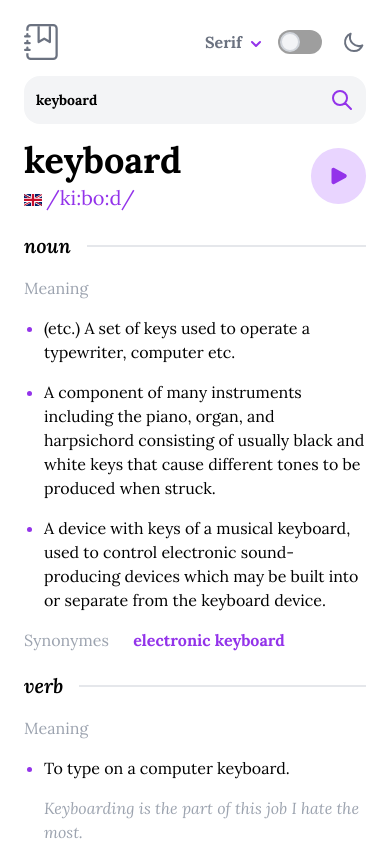
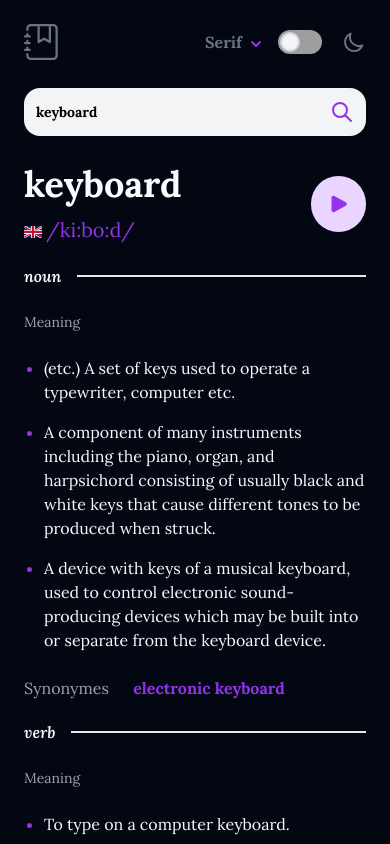
Before and after one commit to leanmarin/frontend-mentor, a React (Vite) app in the folder dictionary-web-app/: page / in a window 390 px wide. Shown: the top 844 px of the page. Built offline with nearby package versions, Linux system fonts and the light colour scheme; grey boxes are pictures that could not be loaded.

Commit message:
fix: some style changes

```diff
--- a/dictionary-web-app/index.html
+++ b/dictionary-web-app/index.html
@@ -6,7 +6,7 @@
     <meta name="viewport" content="width=device-width, initial-scale=1.0" />
     <title>Vite + React</title>
   </head>
-  <body>
+  <body class="dark">
     <div id="root"></div>
     <script type="module" src="/src/main.jsx"></script>
   </body>
--- a/dictionary-web-app/src/App.jsx
+++ b/dictionary-web-app/src/App.jsx
@@ -6,9 +6,12 @@ import { Header, SearchBar, ResultsPane } from './components'
 function App() {
   const [activeFont, setActiveFont] = useState('font-serif')
   const [darkModeOn, setDarkMondeOn] = useState(false)
+  const darkMode = ['dark:bg-gray-950 dark:text-slate-50']
 
   return (
-    <div className={`container p-6 mx-auto flex flex-col gap-4 ${activeFont}`}>
+    <div
+      className={`container p-6 md:p-12 mx-auto flex flex-col gap-7 ${activeFont}  md:gap-10 lg:max-w-4xl dark:bg-gray-950 dark:text-slate-50`}
+    >
       <Header />
       <SearchBar />
       <ResultsPane />
--- a/dictionary-web-app/src/components/LanguageToggle.jsx
+++ b/dictionary-web-app/src/components/LanguageToggle.jsx
@@ -3,6 +3,12 @@
   'dark:bg-gray-700',
   'dark:border-gray-600',
   'peer-focus:ring-blue-300',
+
+  peer-checked:after:border-gray-300,
+  after:bg-gray-100,
+  after:border-2
+  after:border-gray-300,
+
 ] */
 
 import { useState } from 'react'
@@ -13,7 +19,7 @@ function LanguageToggle({ label = '' }) {
   return (
     <label className="relative inline-flex items-center cursor-pointer">
       <input className="sr-only peer" type="checkbox" value="" />
-      <div className="w-11 h-6 bg-[url('./GB.svg')] bg-opacity-25 bg-no-repeat bg-cover bg-center peer-focus:outline-none peer-focus:ring-4 rounded-full peer peer-checked:after:translate-x-full peer-focus:ring-gray-300 peer-checked:after:border-gray-300 after:content-[''] after:absolute after:top-[2px] after:left-[2px] after:bg-gray-100 after:border-gray-300 after:border-2 after:rounded-full after:h-5 after:w-5 after:transition-all peer-checked:bg-[url('./US.svg')] peer-checked:bg-con peer-checked:bg-no-repeat peer-checked:bg-center" />
+      <div className="w-11 h-6 bg-[url('./GB.svg')] bg-opacity-25 bg-no-repeat bg-cover bg-center peer-focus:outline-none peer-focus:ring-2 rounded-full peer peer-checked:after:translate-x-full peer-focus:ring-gray-300 dark:peer-focus:ring-gray-700 peer-checked:after:border-gray-300 after:content-[''] after:absolute after:top-[2px] after:left-[2px] after:bg-white after:border-gray-300 after:border-2 after:rounded-full after:h-5 after:w-5 after:transition-all peer-checked:bg-[url('./US.svg')] peer-checked:bg-con peer-checked:bg-no-repeat peer-checked:bg-center dark:peer-checked:after:border-gray-300 dark:after:bg-gray-100" />
       {label && (
         <span className="ml-3 text-sm font-medium text-gray-900 dark:text-gray-300" />
       )}
--- a/dictionary-web-app/src/components/ResultsPane.jsx
+++ b/dictionary-web-app/src/components/ResultsPane.jsx
@@ -6,9 +6,9 @@ function ResultsPane() {
   return (
     <div className="flex flex-col gap-5">
       <main className="flex items-center justify-between">
-        <div>
-          <h1 className="mb-1 text-4xl font-bold">keyboard</h1>
-          <p className="text-xl text-purple-600">
+        <div className="flex gap-2 flex-col">
+          <h1 className="mb-1 text-4xl font-bold md:text-5xl">keyboard</h1>
+          <p className="text-xl text-purple-600 md:text-2xl">
             <GB className="inline h-3 mr-1" />
             /ki:bo:d/
           </p>
@@ -17,11 +17,11 @@ function ResultsPane() {
           <HiPlay className="text-2xl" />
         </div>
       </main>
-      <section className="flex flex-col gap-4">
-        <h2 className="flex items-center gap-4 text-xl italic font-semibold">
+      <section className="flex flex-col gap-6">
+        <h2 className="flex items-center gap-4 md:text-lg italic font-semibold">
           noun <span className="w-full h-[2px] bg-gray-200" />
         </h2>
-        <h3 className="text-gray-400 text-md">Meaning</h3>
+        <h3 className="text-gray-400 text-sm md:text-base">Meaning</h3>
         <dl className="flex flex-col gap-4 [&>dd]:ml-5 [&>dd]:list-item [&>dd::marker]:text-purple-600">
           <dd>
             (etc.) A set of keys used to operate a typewriter, computer etc.
@@ -44,11 +44,11 @@ function ResultsPane() {
           </span>
         </p>
       </section>
-      <section className="flex flex-col gap-4">
-        <h2 className="flex items-center gap-4 text-xl italic font-semibold">
+      <section className="flex flex-col gap-6">
+        <h2 className="flex items-center gap-4 md:text-lg italic font-semibold">
           verb <span className="w-full h-[2px] bg-gray-200" />
         </h2>
-        <h3 className="text-gray-400 text-md">Meaning</h3>
+        <h3 className="text-gray-400 text-sm md:text-base">Meaning</h3>
         <dl className="flex flex-col gap-4 [&>dd]:ml-5 [&>dd]:list-item [&>dd::marker]:text-purple-600 [&>span]:ml-5  [&>span]:text-gray-400">
           <dd>To type on a computer keyboard. </dd>
           <span className="italic">
--- a/dictionary-web-app/src/components/SearchBar.jsx
+++ b/dictionary-web-app/src/components/SearchBar.jsx
@@ -1,8 +1,8 @@
-import { useId } from "react";
-import { HiOutlineSearch } from "react-icons/hi";
+import { useId } from 'react'
+import { HiOutlineSearch } from 'react-icons/hi'
 
 function SearchBar() {
-  const searchInput = useId();
+  const searchInput = useId()
 
   return (
     <form className="w-full p-3 rounded-2xl bg-gray-100 flex gap-3">
@@ -10,7 +10,7 @@ function SearchBar() {
         Search
       </label>
       <input
-        className="bg-inherit w-full font-bold text-black text-sm"
+        className="bg-inherit w-full font-bold text-black text-sm md:text-base"
         id={searchInput}
         type="text"
         value="keyboard"
@@ -19,7 +19,7 @@ function SearchBar() {
         <HiOutlineSearch className="text-purple-600 text-2xl" />
       </button>
     </form>
-  );
+  )
 }
 
-export default SearchBar;
+export default SearchBar
--- a/dictionary-web-app/tailwind.config.js
+++ b/dictionary-web-app/tailwind.config.js
@@ -1,13 +1,14 @@
 /** @type {import('tailwindcss').Config} */
 export default {
-  content: ["./index.html", "./src/**/*.{js,ts,jsx,tsx}"],
+  content: ['./index.html', './src/**/*.{js,ts,jsx,tsx}'],
   theme: {
     fontFamily: {
-      sans: ["Inter", "ui-sans-serif", "system-ui"],
-      serif: ["Lora", "ui-serif", "Georgia"],
-      mono: ["Inconsolata", "monospace"],
+      sans: ['Inter', 'ui-sans-serif', 'system-ui'],
+      serif: ['Lora', 'ui-serif', 'Georgia'],
+      mono: ['Inconsolata', 'monospace'],
     },
     extend: {},
   },
+  darkMode: 'class',
   plugins: [],
-};
+}
```
